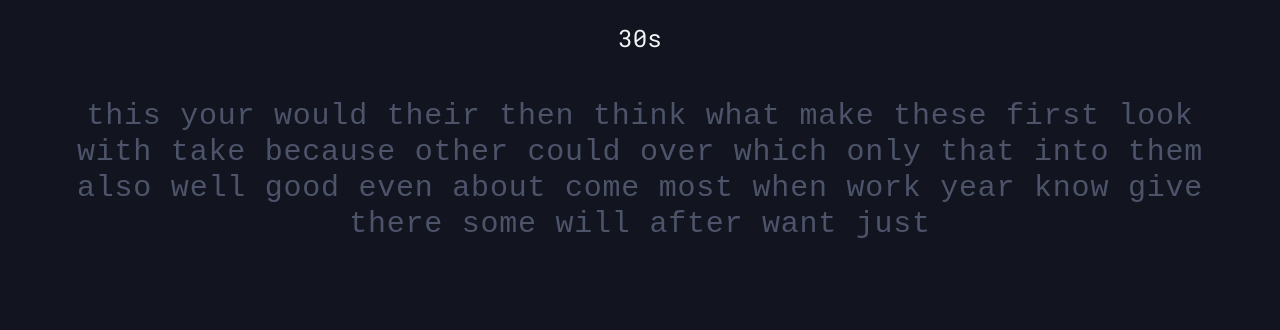
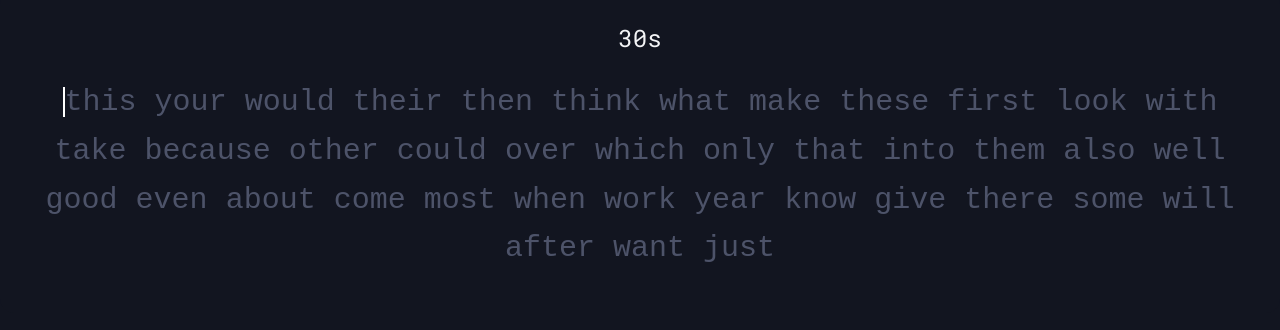
Before and after one commit to Akshansh029/TypeFlow, a Next.js app: page / in a window 1280 px wide. Shown: the part 194-524 px from the top of the page. Built offline with nearby package versions, Linux system fonts and the light colour scheme; no server answers.

Commit message:
Added cursor

```diff
--- a/app/globals.css
+++ b/app/globals.css
@@ -45,7 +45,6 @@
   --sidebar-ring: oklch(0.708 0 0);
   --background-primary: #121520;
   --accent-primary: #05df72;
-  /* --accent-primary: #e5e5e5; */
   --para-text: #4d5369;
 }
 
@@ -132,6 +131,11 @@
   }
 }
 
+@keyframes blink {
+  50% {
+    opacity: 0;
+  }
+}
 .bg-primary {
   background-color: var(--background-primary);
 }
@@ -147,3 +151,16 @@
 .para-text {
   color: var(--para-text);
 }
+
+.cursor-blink {
+  display: inline-block;
+  width: 0;
+  border-left: 2px solid #fff;
+  height: 1em;
+  animation: blink 1s step-end infinite;
+  vertical-align: middle;
+}
+
+.caret-transparent {
+  caret-color: transparent;
+}
--- a/components/TypingTest.tsx
+++ b/components/TypingTest.tsx
@@ -34,13 +34,12 @@ export default function TypingTest() {
   const [currentWPM, setCurrentWPM] = useState<number>(0);
   const typingSound = useTypingSound("/sounds/keyboard-1.wav");
 
-  // Using refs to store counts so they always reflect the latest values.
+  // Ref to store counts
   const totalTypedCharsRef = useRef(0);
   const totalCorrectCharsRef = useRef(0);
   const errorCountRef = useRef(0);
   const startTimeRef = useRef<number | null>(null);
 
-  // Function to load test text and handle errors
   const loadText = async () => {
     try {
       setError(null); // Clear any previous error
@@ -53,11 +52,11 @@ export default function TypingTest() {
     } catch (err) {
       console.error("Error loading text:", err);
       setError("Unable to load test content. Please try again later.");
-      setText(""); // Prevent error text from being used
+      setText("");
     }
   };
 
-  // On mount, generate initial words
+  // Generate initial words
   useEffect(() => {
     loadText();
   }, [selectedMode]);
@@ -109,20 +108,20 @@ export default function TypingTest() {
     }
 
     if (value.length > userInput.length) {
-      typingSound(); // Play typing sound when user types
+      typingSound();
     }
 
     setUserInput(value);
   };
 
-  // When user finishes the current set, generate a new set.
+  // When current set finishes, generate a new set
   useEffect(() => {
     if (isActive && userInput.length >= text.length) {
       loadText();
     }
   }, [userInput, text, isActive]);
 
-  // Update timer when selectedTime changes.
+  // Update timer for different time modes
   useEffect(() => {
     setTimer(selectedTime);
   }, [selectedTime]);
@@ -239,6 +238,34 @@ export default function TypingTest() {
     restart();
   }, [selectedTime, restart]);
 
+  const renderTextWithCursor = () => {
+    const elements = [];
+
+    for (let i = 0; i < text.length; i++) {
+      if (i === userInput.length) {
+        elements.push(<span key="cursor" className="cursor-blink"></span>);
+      }
+
+      const userChar = userInput[i];
+      let colorClass = "para-text";
+      if (userChar != null) {
+        colorClass = userChar === text[i] ? "text-neutral-200" : "text-red-400";
+      }
+
+      elements.push(
+        <span key={i} className={colorClass}>
+          {text[i]}
+        </span>
+      );
+    }
+
+    if (userInput.length === text.length) {
+      elements.push(<span key="cursor-end" className="cursor-blink"></span>);
+    }
+
+    return elements;
+  };
+
   // Fallback UI for error state.
   if (error) {
     return (
@@ -287,31 +314,19 @@ export default function TypingTest() {
               initial={{ opacity: 0, scale: 0.95 }}
               animate={{ opacity: 1, scale: 1 }}
               transition={{ duration: 0.3, ease: "easeOut" }}
-              className="transparent p-2 mx-auto rounded-lg min-h-[150px] sm:min-h-[200px] flex items-center justify-center w-full"
+              className="transparent p-2 mx-auto rounded-lg min-h-[180px] sm:min-h-[200px] flex items-center justify-center max-w-[1250px]"
             >
               <p
                 style={{ fontFamily: `"${fontFamily}", monospace` }}
                 className={cn(
-                  "font-light text-center tracking-wide leading-relaxed max-w-[90vw] sm:max-w-6xl",
+                  "font-normal text-center !leading-relaxed",
                   fontSize === "small" && "text-xl",
                   fontSize === "medium" && "text-2xl",
                   fontSize === "large" && "text-3xl",
                   fontSize === "xl" && "text-4xl"
                 )}
               >
-                {text.split("").map((char, i) => {
-                  const userChar = userInput[i];
-                  let color = "para-text";
-                  if (userChar != null) {
-                    color =
-                      userChar === char ? "text-neutral-200" : "text-red-400";
-                  }
-                  return (
-                    <span key={i} className={color}>
-                      {char}
-                    </span>
-                  );
-                })}
+                {renderTextWithCursor()}
               </p>
             </motion.div>
           </div>
@@ -390,7 +405,7 @@ export default function TypingTest() {
             }}
             onBlur={handleInputBlur}
             autoFocus={isActive}
-            className="absolute opacity-0 text-center"
+            className="absolute opacity-0 caret-transparent text-center"
             aria-label="Typing input"
           />
         )}
```
